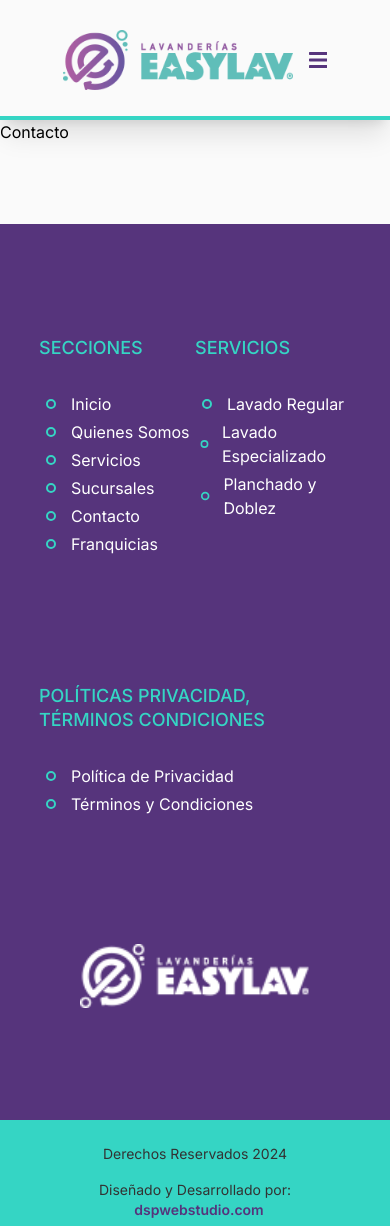
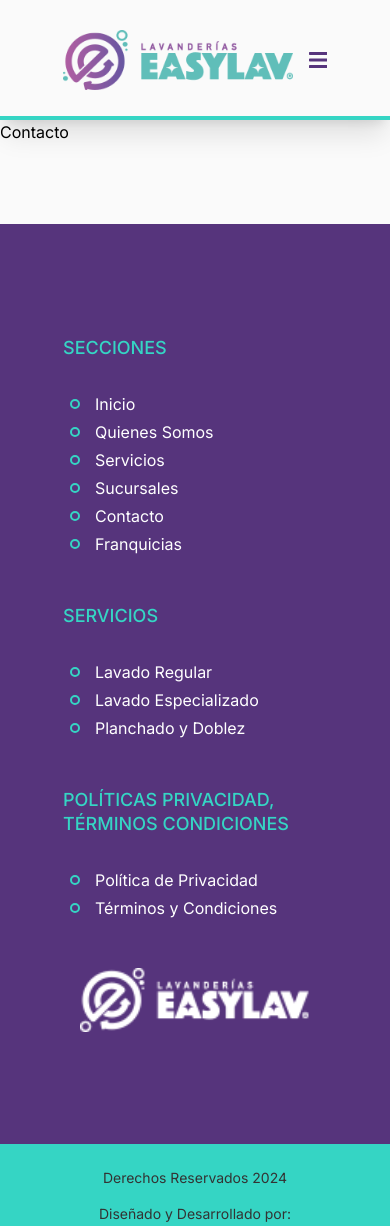
Before and after one commit to dspwebstudiomx/easylav, a Next.js app: page /contacto in a window 390 px wide. Shown: the top 1226 px of the page. Built offline with nearby package versions, Linux system fonts and the light colour scheme.

Commit message:
"Refactored components: removed console log, updated styles and layouts in PorqueElegirnos, Testimonios, and Footer components"

```diff
--- a/src/app/sucursales/page.jsx
+++ b/src/app/sucursales/page.jsx
@@ -10,7 +10,6 @@ export const metadata = {
   title: "Sucursales | EASYLAV",
   description: "Generated by create next app",
 };
-console.log(localservices)
 
 const Morelia = localservices.filter(localservice => localservice.ciudad === 'Morelia')
 const Leon = localservices.filter(localservice => localservice.ciudad === 'León')
--- a/src/components/sections/PorqueElegirnos.jsx
+++ b/src/components/sections/PorqueElegirnos.jsx
@@ -18,20 +18,20 @@ const PorqueElegirnos = ({ id }) => {
               <h2 className='text-4xl'>Porqué Elegirnos?</h2>
             </div>
             <div className='text-balance text-2xl flex flex-col gap-6'>
-              <div className='flex'>
-                <span className='text-primary text-2xl'><TbPoint /></span>
+              <div className='flex gap-2'>
+                <span className='text-primary text-3xl'><TbPoint /></span>
                 <span className='font-semibold'>Compromiso con la Calidad</span>
               </div>
-              <div className='ml-6 text-xl'>
+              <div className='ml-8 text-xl'>
                 Utilizamos solo productos y técnicas de lavado <br></br> de primera categoría.
               </div>
             </div>
             <div className='text-balance text-2xl flex flex-col gap-6'>
-              <div className='flex'>
-                <span className='text-primary text-2xl'><TbPoint /></span>
+              <div className='flex gap-2'>
+                <span className='text-primary text-3xl'><TbPoint /></span>
                 <span className='font-semibold'>Experiencia y Profesionalismo</span>
               </div>
-              <div className='ml-6 text-xl'>
+              <div className='ml-8 text-xl'>
                 Nuestro equipo está altamente capacitado y comprometido con tu satisfacción.
               </div>
             </div>
--- a/src/components/sections/Testimonios.jsx
+++ b/src/components/sections/Testimonios.jsx
@@ -100,7 +100,7 @@ const Testimonios = () => {
           <h2 className='text-4xl'>Testimonios</h2>
         </div>
         <div className='grid place-content-center'>
-          <div className='grid sm:grid-cols-2 lg:grid-cols-2 xl:grid-cols-3 gap-12 w-[100%] mx-auto'>
+          <div className='grid sm:grid-cols-2 lg:grid-cols-2 xl:grid-cols-4 gap-12 w-[100%] mx-auto'>
             {testimonios.map((testimonio) => {
               return (
                 <article className='shadow-lg p-12 flex flex-col justify-between' key={testimonio.id}>
@@ -120,7 +120,7 @@ const Testimonios = () => {
                   </div>
                 </article>
               )
-            })
+            }).slice(2)
             }
           </div>
         </div>
--- a/src/components/templates/Footer.jsx
+++ b/src/components/templates/Footer.jsx
@@ -9,8 +9,7 @@ const Footer = () => {
   return (
     <>
       <Section backgroundColor={'bg-secondary'} id={'footer'}>
-        <div className='sm:max-w-screen-sm md:max-w-screen-md lg:max-w-screen-lg xl:max-w-screen-2xl sm:w-[100%] w-[80%] flex justify-between flex-col gap-32 mx-auto sm:flex-row sm:px-12'>
-          <div className='grid grid-cols-2 sm:gap-32'>
+        <Container className='sm:max-w-screen-sm md:max-w-screen-md lg:max-w-screen-lg xl:max-w-screen-2xl sm:w-[60%] w-[80%] flex justify-between flex-col gap-y-12 mx-auto sm:flex-row sm:px-12 ' >
 
           {/* Footer Sections */}
           <div id='footer-sections' className='flex flex-col gap-8 w-full'>
@@ -37,9 +36,8 @@ const Footer = () => {
           </div>
           {/* Footer Services */}
 
-          </div>
           {/* Footer Privacy & Terms */}
-          <div id='footer-privacy-terms' className='flex flex-col gap-8 w-full sm:w-1/2 xl:w-full'>
+          <div id='footer-privacy-terms' className='flex flex-col gap-8 w-full xl:w-full'>
             <h3 className='text-primary uppercase leading-6 text-lg font-medium'>Políticas Privacidad, <br></br><span>Términos Condiciones</span></h3>
             <ul className='flex flex-col gap-1'>
               <li><a href='/politica-privacidad' className='text-white hover:text-primary flex items-center'><TbPoint className='text-primary text-2xl' /><span className='ml-2'>Política de Privacidad</span></a></li>
@@ -48,15 +46,13 @@ const Footer = () => {
           </div>
           {/* Footer Privacy & Terms */}
 
+          {/* Footer Logo */}
+          <div id='footer-logo' className='sm:w-full'>
+            <Image src={logo} alt='logo' className='w-[230px] h-auto mx-auto sm:mr-auto' />
+          </div>
+          {/* Footer Logo */}
 
-
-          <div >
-            <div id='footer-logo' className='sm:w-full'>
-              <Image src={logo} alt='logo' className='w-[230px] h-auto mx-auto sm:ml-auto sm:w-[280px]' />
-            </div>
-          </div>
-
-        </div>
+        </Container>
       </Section >
       <div className='text-dark bg-primary py-6'>
         <div className='flex justify-between 2xl:max-w-screen-2xl xl:max-w-screen-xl mx-auto w-[80%] flex-col sm:flex-row gap-4 text-center sm:text-left text-sm'>
```
Also changed, not shown: src/assets/images/logos/svg/logo_blanco.svg (added). Lines whose indentation alone changed are shown as unchanged.
